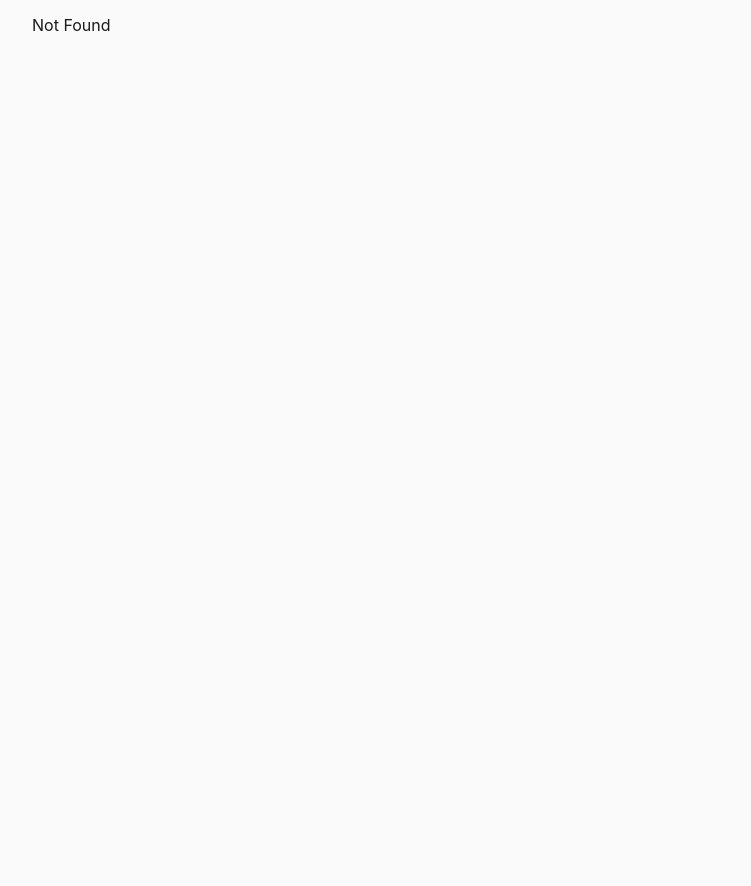
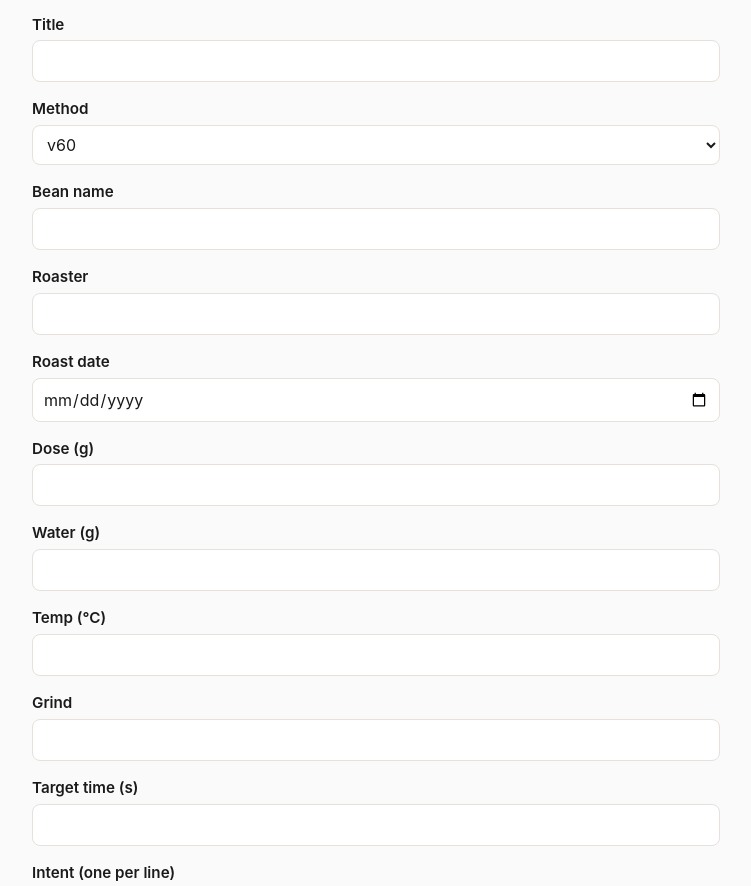
Before and after one commit to mgh3326/brewdial, a SvelteKit app in the folder apps/web/: page /recipes/new in a window 1280 px wide. Before the commit this address had no page. Shown: the part 180-1066 px from the top of the page, without its empty margins (264-1015 px from the left). Before the commit the page ends 800 px from the top, so only its background shows below. Built offline with nearby package versions, Linux system fonts and the light colour scheme.

Commit message:
feat(web): /recipes/new manual recipe creation form

```diff
--- /dev/null
+++ b/apps/web/src/routes/recipes/new/+page.server.ts
@@ -0,0 +1,33 @@
+import { env } from '$env/dynamic/private';
+import { fail, redirect } from '@sveltejs/kit';
+import { validateCreateRecipeInput } from '@brewdial/shared';
+import { getServerConfig } from '$lib/server/config';
+import { createRecipe } from '$lib/server/repositories/recipes';
+import {
+  formDataToRecipeValues,
+  recipeValuesToInput
+} from '$lib/forms/recipe-form';
+import type { Actions } from './$types';
+
+const COUCH_UNREACHABLE = 'CouchDB is unreachable. Start CouchDB and run pnpm db:bootstrap.';
+
+export const actions: Actions = {
+  default: async ({ request }) => {
+    const config = getServerConfig(env);
+    const formData = await request.formData();
+    const values = formDataToRecipeValues(formData);
+    const input = recipeValuesToInput(values);
+    const validation = validateCreateRecipeInput(input);
+    if (!validation.ok) {
+      return fail(400, { errors: validation.errors, values });
+    }
+    let code: string;
+    try {
+      const recipe = await createRecipe(config.couch, validation.value);
+      code = recipe.code;
+    } catch {
+      return fail(503, { errors: [COUCH_UNREACHABLE], values });
+    }
+    throw redirect(303, `/recipes/${code}`);
+  }
+};
--- /dev/null
+++ b/apps/web/src/routes/recipes/new/+page.svelte
@@ -0,0 +1,91 @@
+<script lang="ts">
+  import ErrorPanel from '$lib/ui/ErrorPanel.svelte';
+  import type { ActionData } from './$types';
+
+  interface Props {
+    form: ActionData;
+  }
+  let { form }: Props = $props();
+
+  const v = form?.values ?? {};
+</script>
+
+<svelte:head>
+  <title>New recipe · BrewDial</title>
+</svelte:head>
+
+<section class="stack">
+  <h1>New recipe</h1>
+
+  {#if form?.errors && form.errors.length > 0}
+    <ErrorPanel message={form.errors.join(' · ')} />
+  {/if}
+
+  <form method="POST" class="stack">
+    <div class="field">
+      <label for="title">Title</label>
+      <input id="title" name="title" required value={v.title ?? ''} />
+    </div>
+
+    <div class="field">
+      <label for="method">Method</label>
+      <select id="method" name="method" required>
+        {#each ['v60', 'espresso', 'aeropress', 'kalita', 'other'] as opt}
+          <option value={opt} selected={(v.method ?? 'v60') === opt}>{opt}</option>
+        {/each}
+      </select>
+    </div>
+
+    <div class="field">
+      <label for="beanName">Bean name</label>
+      <input id="beanName" name="beanName" value={v.beanName ?? ''} />
+    </div>
+
+    <div class="field">
+      <label for="roaster">Roaster</label>
+      <input id="roaster" name="roaster" value={v.roaster ?? ''} />
+    </div>
+
+    <div class="field">
+      <label for="roastDate">Roast date</label>
+      <input id="roastDate" name="roastDate" type="date" value={v.roastDate ?? ''} />
+    </div>
+
+    <div class="field">
+      <label for="doseG">Dose (g)</label>
+      <input id="doseG" name="doseG" inputmode="decimal" value={v.doseG ?? ''} />
+    </div>
+
+    <div class="field">
+      <label for="waterG">Water (g)</label>
+      <input id="waterG" name="waterG" inputmode="decimal" value={v.waterG ?? ''} />
+    </div>
+
+    <div class="field">
+      <label for="tempC">Temp (°C)</label>
+      <input id="tempC" name="tempC" inputmode="decimal" value={v.tempC ?? ''} />
+    </div>
+
+    <div class="field">
+      <label for="grind">Grind</label>
+      <input id="grind" name="grind" value={v.grind ?? ''} />
+    </div>
+
+    <div class="field">
+      <label for="targetTimeSec">Target time (s)</label>
+      <input id="targetTimeSec" name="targetTimeSec" inputmode="numeric" value={v.targetTimeSec ?? ''} />
+    </div>
+
+    <div class="field">
+      <label for="intentText">Intent (one per line)</label>
+      <textarea id="intentText" name="intentText">{v.intentText ?? ''}</textarea>
+    </div>
+
+    <div class="field">
+      <label for="stepsText">Steps (one note per line)</label>
+      <textarea id="stepsText" name="stepsText">{v.stepsText ?? ''}</textarea>
+    </div>
+
+    <button type="submit" class="btn">Create recipe</button>
+  </form>
+</section>
```
